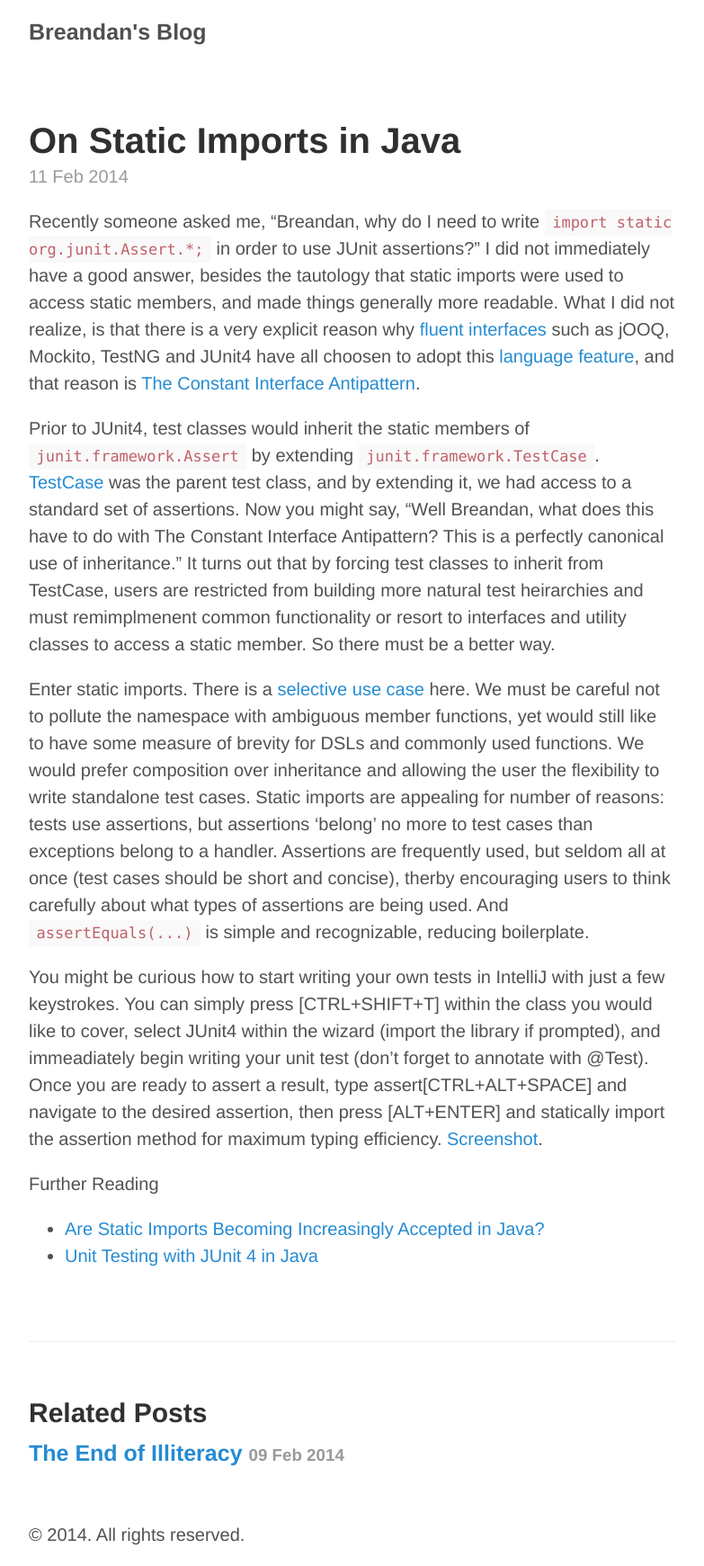
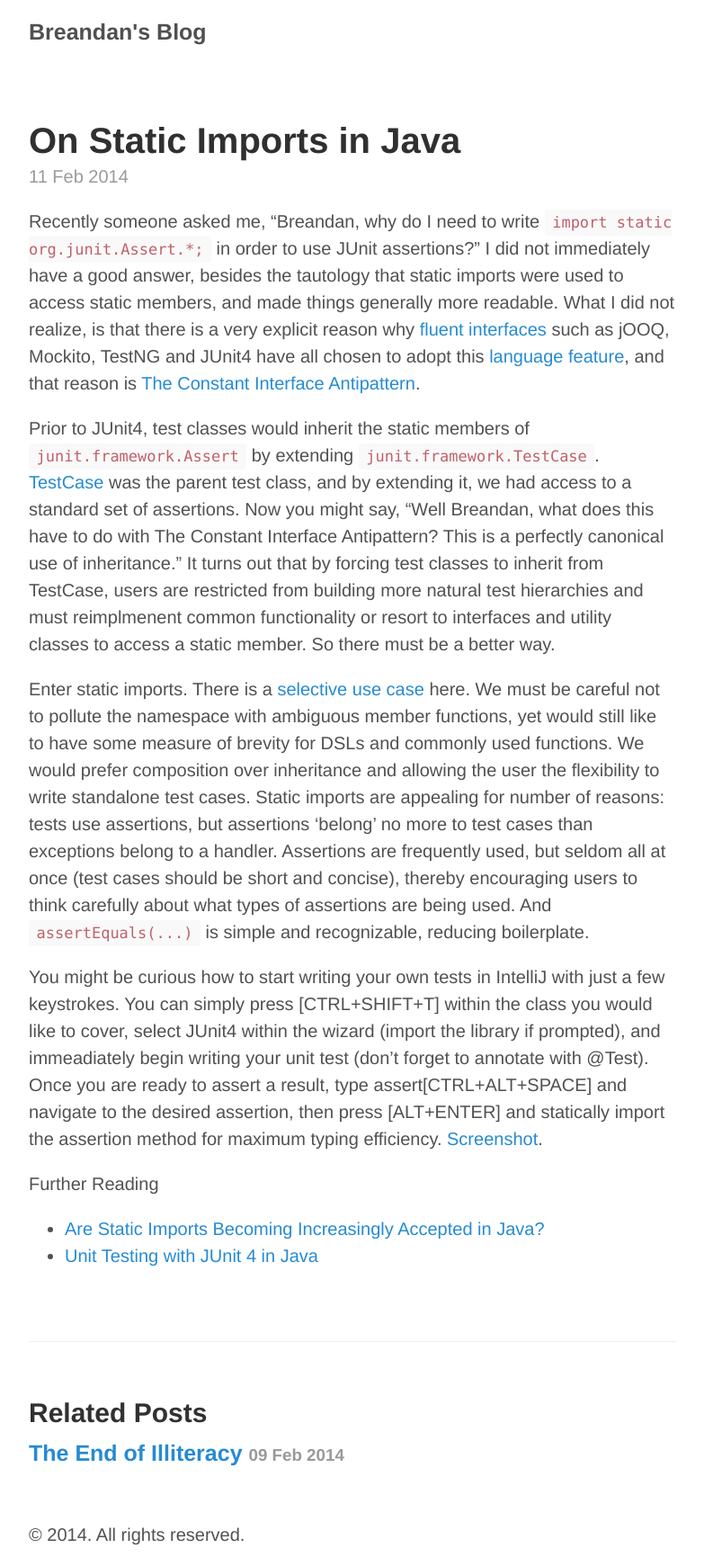
Before and after one commit to breandan/breandan.github.io, a Jekyll site: the page built from _posts/2014-02-11-on-static-imports-in-java.md, in a window 1280 px wide. Shown: the whole page at 90% size, without its empty margins (248-1031 px from the left). Built offline with Jekyll 4.4.1, drawn with Linux system fonts in a browser that asks for light colours; Markdown is read by kramdown in place of the engine named in the settings.

Commit message:
fix typos

````diff
--- a/_posts/2014-02-11-on-static-imports-in-java.md
+++ b/_posts/2014-02-11-on-static-imports-in-java.md
@@ -3,11 +3,11 @@ layout: post
 title: On Static Imports in Java
 ---
 
-Recently someone asked me, "Breandan, why do I need to write ```import static org.junit.Assert.*;``` in order to use JUnit assertions?" I did not immediately have a good answer, besides the tautology that static imports were used to access static members, and made things generally more readable. What I did not realize, is that there is a very explicit reason why [fluent interfaces](http://en.wikipedia.org/wiki/Fluent_interface#Java) such as jOOQ, Mockito, TestNG and JUnit4 have all choosen to adopt this [language feature](https://www.jcp.org/aboutJava/communityprocess/review/jsr201/), and that reason is [The Constant Interface Antipattern](http://books.google.com/books?id=ka2VUBqHiWkC&pg=PA98&lpg=PA98&dq=Constant+Interface+Antipattern+effective+java&source=bl&ots=yYLmKlrZP2&sig=ilYBLq82LEMiWXijRBlcVNyqTK4&hl=en&sa=X&ei=tbVIU8vqB-fn2wW3voHIBA&ved=0CEcQ6AEwAw#v=onepage&q=Constant%20Interface%20Antipattern%20effective%20java&f=false).
+Recently someone asked me, "Breandan, why do I need to write ```import static org.junit.Assert.*;``` in order to use JUnit assertions?" I did not immediately have a good answer, besides the tautology that static imports were used to access static members, and made things generally more readable. What I did not realize, is that there is a very explicit reason why [fluent interfaces](http://en.wikipedia.org/wiki/Fluent_interface#Java) such as jOOQ, Mockito, TestNG and JUnit4 have all chosen to adopt this [language feature](https://www.jcp.org/aboutJava/communityprocess/review/jsr201/), and that reason is [The Constant Interface Antipattern](http://books.google.com/books?id=ka2VUBqHiWkC&pg=PA98&lpg=PA98&dq=Constant+Interface+Antipattern+effective+java&source=bl&ots=yYLmKlrZP2&sig=ilYBLq82LEMiWXijRBlcVNyqTK4&hl=en&sa=X&ei=tbVIU8vqB-fn2wW3voHIBA&ved=0CEcQ6AEwAw#v=onepage&q=Constant%20Interface%20Antipattern%20effective%20java&f=false).
 
-Prior to JUnit4, test classes would inherit the static members of ```junit.framework.Assert``` by extending ```junit.framework.TestCase```. [TestCase](http://junit.sourceforge.net/junit3.8.1/javadoc/junit/framework/TestCase.html#methods_inherited_from_class_junit.framework.Assert) was the parent test class, and by extending it, we had access to a standard set of assertions. Now you might say, "Well Breandan, what does this have to do with The Constant Interface Antipattern? This is a perfectly canonical use of inheritance." It turns out that by forcing test classes to inherit from TestCase, users are restricted from building more natural test heirarchies and must remimplmenent common functionality or resort to interfaces and utility classes to access a static member. So there must be a better way.
+Prior to JUnit4, test classes would inherit the static members of ```junit.framework.Assert``` by extending ```junit.framework.TestCase```. [TestCase](http://junit.sourceforge.net/junit3.8.1/javadoc/junit/framework/TestCase.html#methods_inherited_from_class_junit.framework.Assert) was the parent test class, and by extending it, we had access to a standard set of assertions. Now you might say, "Well Breandan, what does this have to do with The Constant Interface Antipattern? This is a perfectly canonical use of inheritance." It turns out that by forcing test classes to inherit from TestCase, users are restricted from building more natural test hierarchies and must reimplmenent common functionality or resort to interfaces and utility classes to access a static member. So there must be a better way.
 
-Enter static imports. There is a [selective use case](http://docs.oracle.com/javase/1.5.0/docs/guide/language/static-import.html) here. We must be careful not to pollute the namespace with ambiguous member functions, yet would still like to have some measure of brevity for DSLs and commonly used functions. We would prefer composition over inheritance and allowing the user the flexibility to write standalone test cases. Static imports are appealing for number of reasons: tests use assertions, but assertions 'belong' no more to test cases than exceptions belong to a handler. Assertions are frequently used, but seldom all at once (test cases should be short and concise), therby encouraging users to think carefully about what types of assertions are being used. And ```assertEquals(...)``` is simple and recognizable, reducing boilerplate.
+Enter static imports. There is a [selective use case](http://docs.oracle.com/javase/1.5.0/docs/guide/language/static-import.html) here. We must be careful not to pollute the namespace with ambiguous member functions, yet would still like to have some measure of brevity for DSLs and commonly used functions. We would prefer composition over inheritance and allowing the user the flexibility to write standalone test cases. Static imports are appealing for number of reasons: tests use assertions, but assertions 'belong' no more to test cases than exceptions belong to a handler. Assertions are frequently used, but seldom all at once (test cases should be short and concise), thereby encouraging users to think carefully about what types of assertions are being used. And ```assertEquals(...)``` is simple and recognizable, reducing boilerplate.
 
 You might be curious how to start writing your own tests in IntelliJ with just a few keystrokes. You can simply press [CTRL+SHIFT+T] within the class you would like to cover, select JUnit4 within the wizard (import the library if prompted), and immeadiately begin writing your unit test (don't forget to annotate with @Test). Once you are ready to assert a result, type assert[CTRL+ALT+SPACE] and navigate to the desired assertion, then press [ALT+ENTER] and statically import the assertion method for maximum typing efficiency. [Screenshot](/images/staticImport.gif).
 
````
